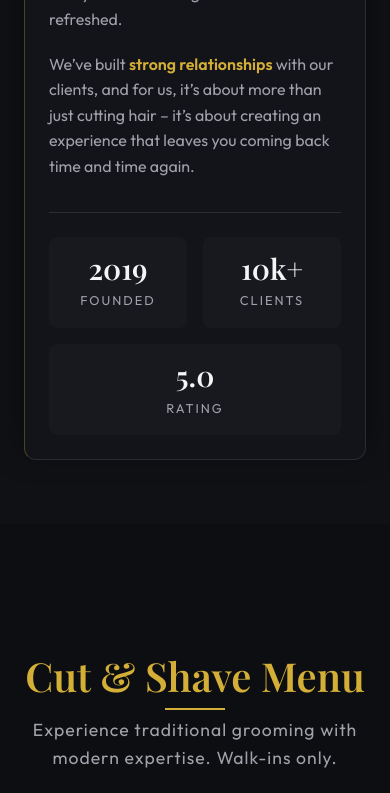
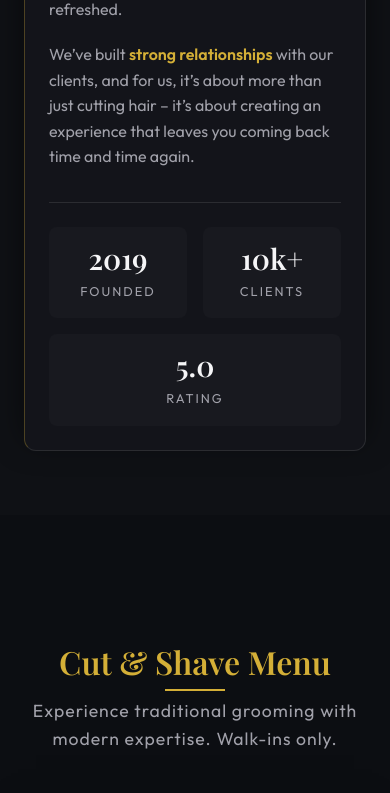
Before and after one commit to num876/my-barbers-oxford, a React (Vite) app: page / in a window 390 px wide. Shown: the part 1764-2557 px from the top of the page. Built offline with nearby package versions, Linux system fonts and the light colour scheme; a web font is replaced by a local one.

Commit message:
Execute full mobile UI/UX optimization audit

```diff
--- a/src/components/Footer.css
+++ b/src/components/Footer.css
@@ -87,3 +87,16 @@
   color: var(--text-muted);
   font-size: 0.9rem;
 }
+
+@media (max-width: 768px) {
+  .footer-map-container {
+    height: 250px;
+    margin-bottom: 3rem;
+  }
+  .footer-grid {
+    gap: 1.5rem;
+  }
+  .footer-logo {
+    height: 70px;
+  }
+}
--- a/src/components/Reviews.css
+++ b/src/components/Reviews.css
@@ -30,7 +30,7 @@
 
 .excellent-title {
   font-family: var(--font-serif);
-  font-size: 3.5rem;
+  font-size: clamp(2.5rem, 10vw, 3.5rem);
   color: var(--accent-gold);
   line-height: 1;
   margin-bottom: 0.5rem;
@@ -158,4 +158,7 @@
   .reviews-grid {
     grid-template-columns: 1fr;
   }
+  .review-card {
+    padding: 2rem 1.5rem;
+  }
 }
--- a/src/components/Services.css
+++ b/src/components/Services.css
@@ -143,6 +143,15 @@
   }
 }
 
+@media (max-width: 768px) {
+  .services-header {
+    margin-bottom: 2.5rem;
+  }
+  .services-menu-wrapper {
+    padding: 1.5rem 1rem;
+  }
+}
+
 @media (max-width: 480px) {
   .service-name {
     font-size: 1.1rem;
--- a/src/index.css
+++ b/src/index.css
@@ -59,7 +59,7 @@ img {
 
 .section-title {
   text-align: center;
-  font-size: 2.5rem;
+  font-size: clamp(2rem, 8vw, 2.5rem);
   margin-bottom: 3rem;
   color: var(--accent-gold);
   position: relative;
@@ -131,3 +131,9 @@ img {
 .fade-in {
   animation: fadeIn 0.8s ease forwards;
 }
+
+@media (max-width: 768px) {
+  .section {
+    padding: 4rem 0;
+  }
+}
```
Also changed, not shown: vercel.json (added), 1 other file (tests, documents, lock files or other folders).
